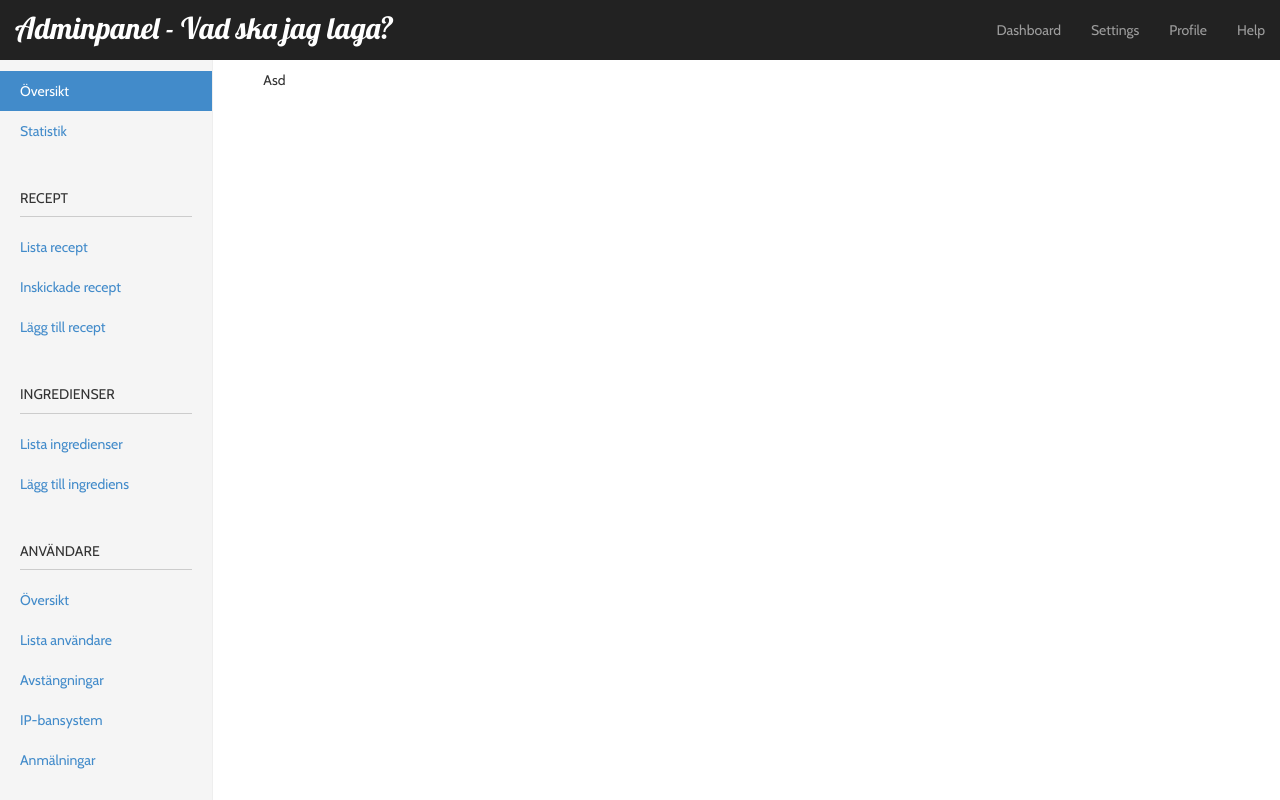
After one commit to alsterholm/vadskajaglaga, a PHP site: page /admin.php in a window 1280 px wide. The commit adds this page. Run offline with PHP 8.4, Linux system fonts and the light colour scheme.

Commit message:
Footer-fix

```diff
--- /dev/null
+++ b/admin.php
@@ -0,0 +1,76 @@
+<!DOCTYPE html>
+<html lang="sv">
+	<head>
+		<meta charset="utf-8">
+		<meta http-equiv="X-UA-Compatible" content="IE=Edge">
+		<meta name="viewport" content="width=device-width, initial-scale=1">
+		<meta name="description" content="">
+
+		<link rel="icon" type="image/png" href="img/icon.png">
+
+		<title>Adminpanel - Vad ska jag laga?</title>
+
+		<link rel="stylesheet" href="css/bootstrap.min.css">
+		<link rel="stylesheet" href="css/style.css">
+		<link rel="stylesheet" href="admin/css/admin.css">
+	</head>
+	<body>
+		<nav class="navbar navbar-inverse navbar-fixed-top">
+			<div class="container-fluid">
+				<div class="navbar-header">
+					<button type="button" class="navbar-toggle collapsed" data-toggle="collapse" data-target="#navbar" aria-expanded="false" aria-controls="navbar">
+						<span class="sr-only">Toggle navigation</span>
+						<span class="icon-bar"></span>
+						<span class="icon-bar"></span>
+						<span class="icon-bar"></span>
+					</button>
+					<a class="navbar-brand" href="#">Adminpanel - Vad ska jag laga?</a>
+				</div>
+				<div id="navbar" class="navbar-collapse collapse">
+					<ul class="nav navbar-nav navbar-right">
+						<li><a href="#">Dashboard</a></li>
+						<li><a href="#">Settings</a></li>
+						<li><a href="#">Profile</a></li>
+						<li><a href="#">Help</a></li>
+					</ul>
+				</div>
+			</div>
+		</nav>
+
+		<div class="container-fluid">
+			<div class="row">
+				<div class="col-sm-3 col-md-2 sidebar">
+					<ul class="nav nav-sidebar">
+						<li class="active"><a href="#">Översikt</a></li>
+						<li><a href="#">Statistik</a></li>
+					</ul>
+					<h4>Recept</h4>
+					<ul class="nav nav-sidebar">
+						<li><a href="#">Lista recept</a></li>
+						<li><a href="#">Inskickade recept</a></li>
+						<li><a href="#">Lägg till recept</a></li>
+					</ul>
+					<h4>Ingredienser</h4>
+					<ul class="nav nav-sidebar">
+						<li><a href="#">Lista ingredienser</a></li>
+						<li><a href="#">Lägg till ingrediens</a></li>
+					</ul>
+					<h4>Användare</h4>
+					<ul class="nav nav-sidebar">
+						<li><a href="#">Översikt</a></li>
+						<li><a href="#">Lista användare</a></li>
+						<li><a href="#">Avstängningar</a></li>
+						<li><a href="#">IP-bansystem</a></li>
+						<li><a href="#">Anmälningar</a></li>
+					</ul>
+				</div>
+			</div>
+
+			<div class="col-sm-9 col-sm-offset-3 col-md-10 col-md-offset-2 main">
+				Asd
+			</div>
+
+		</div>
+
+	</body>
+</html>
--- a/css/style.css
+++ b/css/style.css
@@ -261,6 +261,28 @@ input[type=checkbox]:checked + label:before { letter-spacing: 8px; } /* allow sp
 	}
 }
 
+/* Sticky footer styles
+-------------------------------------------------- */
+html, body {
+	height: 100%;
+}
+
+html {
+  position: relative;
+  min-height: 100%;
+}
+body {
+  /* Margin bottom by footer height */
+}
+.footer {
+  position: absolute;
+  bottom: 0;
+  width: 100%;
+  /* Set the fixed height of the footer here */
+  height: 140px;
+  background-color: #ffffff;
+  margin-bottom: 40px;
+}
 
 .autocomplete-suggestions { border: 1px solid #999; background: #FFF; cursor: default; overflow: auto; -webkit-box-shadow: 1px 4px 3px rgba(50, 50, 50, 0.64); -moz-box-shadow: 1px 4px 3px rgba(50, 50, 50, 0.64); box-shadow: 1px 4px 3px rgba(50, 50, 50, 0.64); }
 .autocomplete-suggestion { padding: 2px 5px; white-space: nowrap; overflow: hidden; }
```
Also changed, not shown: admin/core/init.php (deleted, +0 -38 lines).
